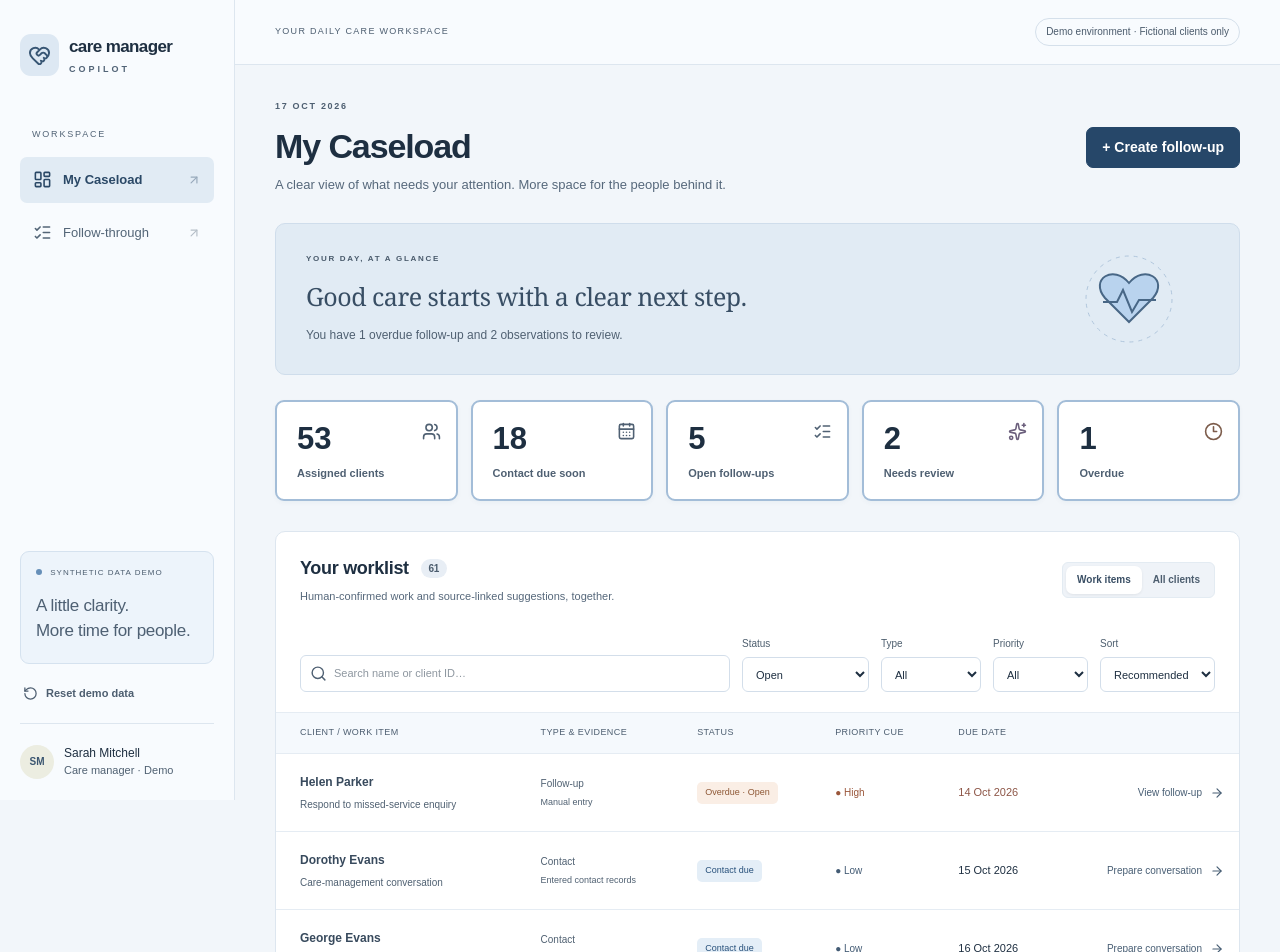
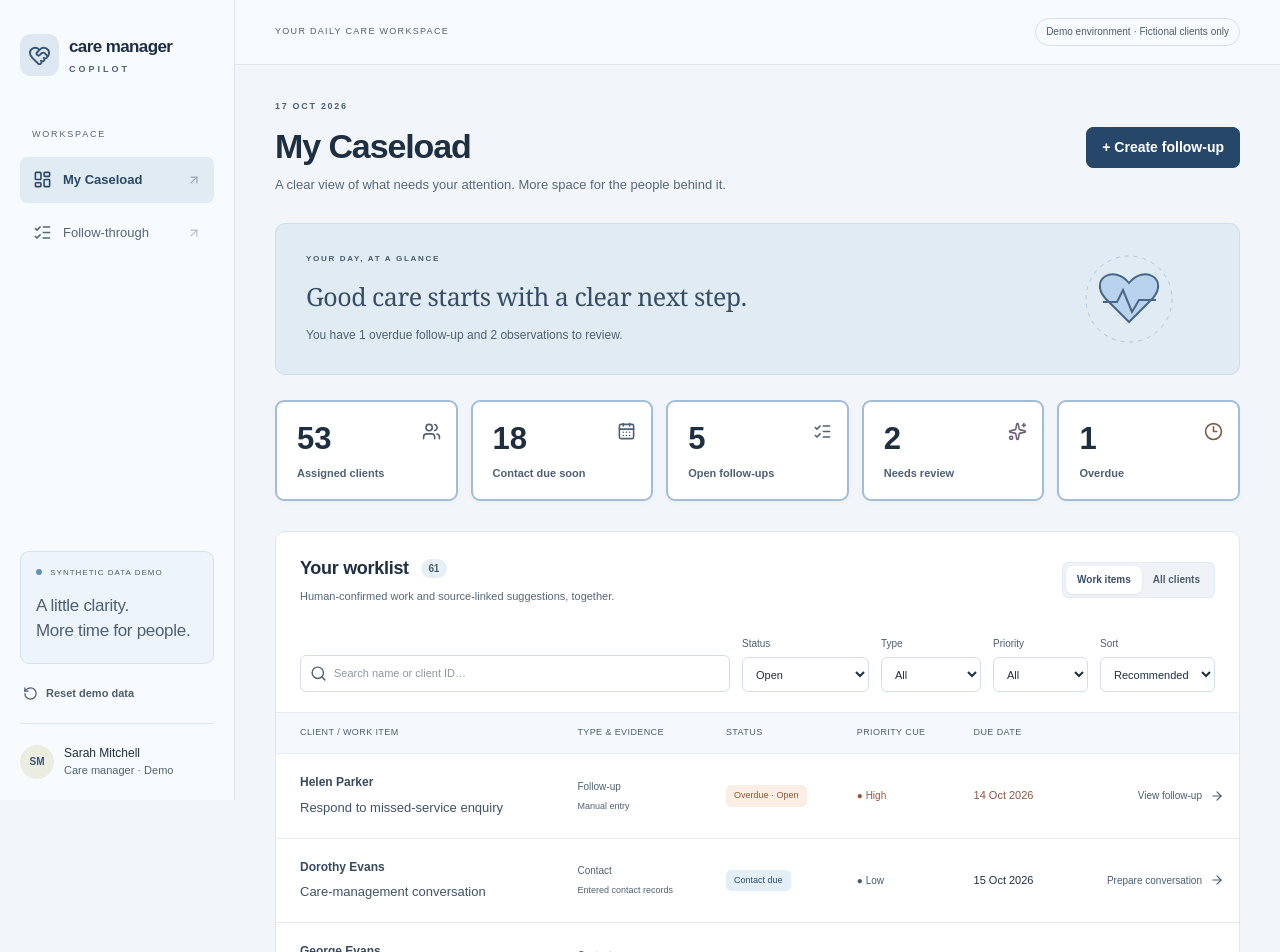
Before and after one commit to boppaiah/care-manager, a Next.js app: page /caseload in a window 1280 px wide. Shown: the top 952 px of the page. Built offline with nearby package versions, Linux system fonts and the light colour scheme.

Commit message:
style: improve worklist row description readability

```diff
--- a/src/app/globals.css
+++ b/src/app/globals.css
@@ -521,9 +521,11 @@ td:first-child {
   -webkit-line-clamp: 2;
   -webkit-box-orient: vertical;
   overflow: hidden;
-  color: #4d5e6f;
-  font-size: 10px;
-  margin-top: 5px;
+  color: #3f5267;
+  font-size: 13px;
+  font-weight: 500;
+  line-height: 1.6;
+  margin-top: 6px;
 }
 .type-label {
   display: flex;
@@ -1074,8 +1076,7 @@ hr {
 }
 small,
 .footnote,
-.coverage,
-.row-description {
+.coverage {
   color: #506172;
 }
 .badge.positive {
```
